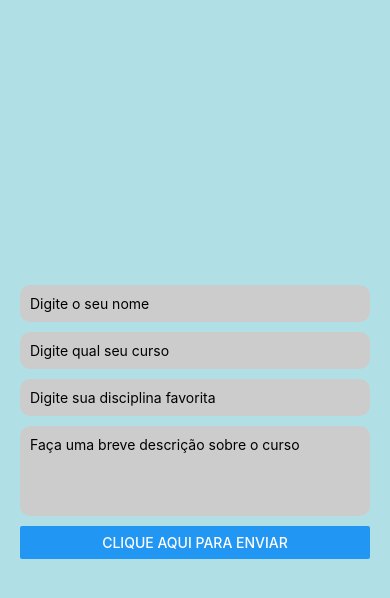
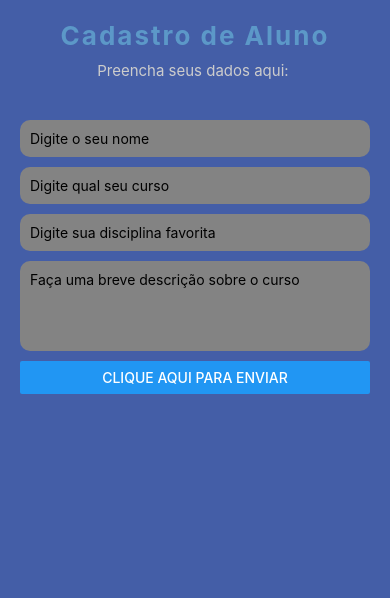
Before and after one commit to LuisGdev13/CP1-Mobile, a React Native app: screen / in a window 390 px wide. Shown: the top 598 px of the page. Built offline with nearby package versions, Linux system fonts and the light colour scheme.

Commit message:
feat: Adicionando subtitulo e organizando cores

```diff
--- a/App.js
+++ b/App.js
@@ -1,5 +1,5 @@
 import { StatusBar } from 'expo-status-bar';
-import { StyleSheet, Text, View,Image,TextInput,Button } from 'react-native';
+import { StyleSheet, Text, View,Image,TextInput,Button, TextBase } from 'react-native';
 import { useState } from 'react';
 import RenderizarDados from "./components/RenderizarDados.jsx"
 import { SafeAreaProvider, SafeAreaView } from 'react-native-safe-area-context';
@@ -16,6 +16,8 @@ export default function App() {
 
     <SafeAreaProvider>
       <SafeAreaView style={styles.container}>
+        <Text style={styles.titulo}>Cadastro de Aluno</Text>
+        <Text style={styles.subtitulo}>Preencha seus dados aqui: </Text>
 
       <TextInput
         placeholder='Digite o seu nome'
@@ -60,6 +62,7 @@ export default function App() {
       onPress={()=>setMostrarDados(!mostrarDados)}
     />
 
+
       <StatusBar style="auto" />
     </SafeAreaView>
   </SafeAreaProvider>
@@ -69,24 +72,38 @@ export default function App() {
 
 const styles = StyleSheet.create({
   container: {
-    flex: 1,
+    flex: 10,
     padding: 20,
-    backgroundColor: "#B0E0E6",
-    justifyContent: 'center',
+    backgroundColor: "#445ea7",
+    justifyContent: 'flex-start',
     gap: 10,
   },
   input: {
-    backgroundColor: "#ccc",
+    backgroundColor: "#838383",
     width: '100%',
     borderRadius: 10,
     padding: 10,
   },
   inputDescricao: {
-    backgroundColor: "#ccc",
+    backgroundColor: "#838383",
     width: '100%',
     borderRadius: 10,
     padding: 10,
     height: 90,
     textAlignVertical: 'top',
+  },
+  titulo: {
+    color: '#5c98c8',
+    fontSize: 26,
+    fontWeight: 'bold',
+    textAlign: 'center',
+    letterSpacing: 2
+  },
+  subtitulo: {
+    color: '#ccc',
+    textAlign: 'center',
+    marginBottom: 30,
+    fontSize: 15,
+
   }
 });
--- a/package.json
+++ b/package.json
@@ -12,8 +12,10 @@
     "expo": "~54.0.33",
     "expo-status-bar": "~3.0.9",
     "react": "19.1.0",
+    "react-dom": "19.1.0",
     "react-native": "0.81.5",
-    "react-native-safe-area-context": "^5.7.0"
+    "react-native-safe-area-context": "^5.7.0",
+    "react-native-web": "^0.21.0"
   },
   "private": true
 }
```
Also changed, not shown: 1 other file (tests, documents, lock files or other folders).
